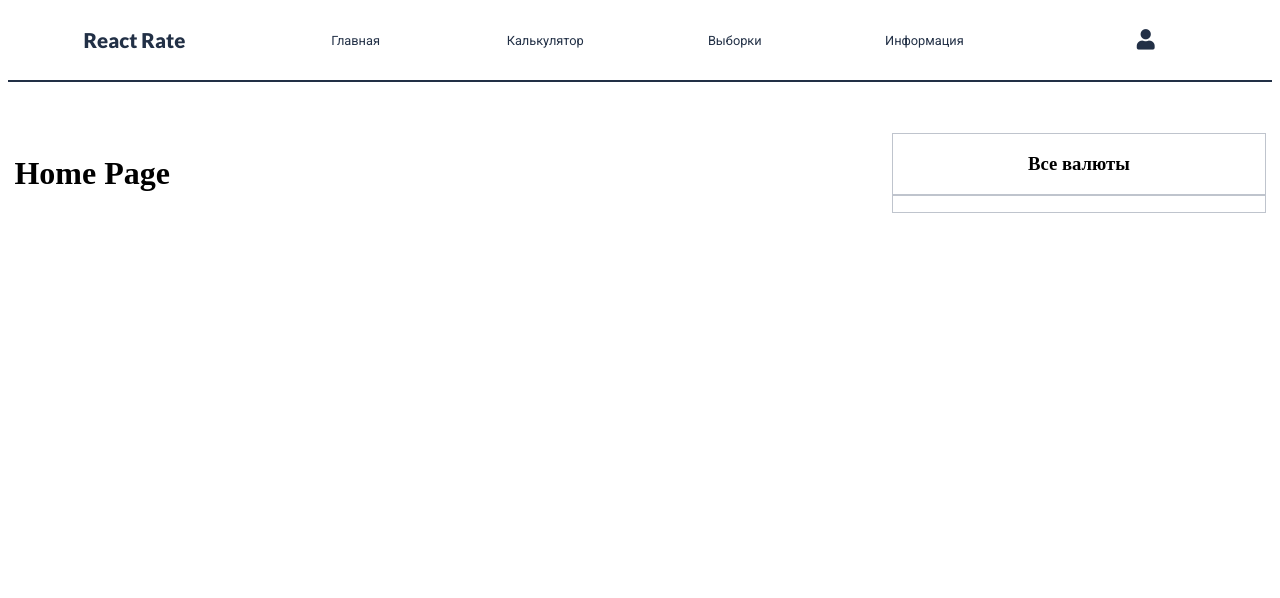
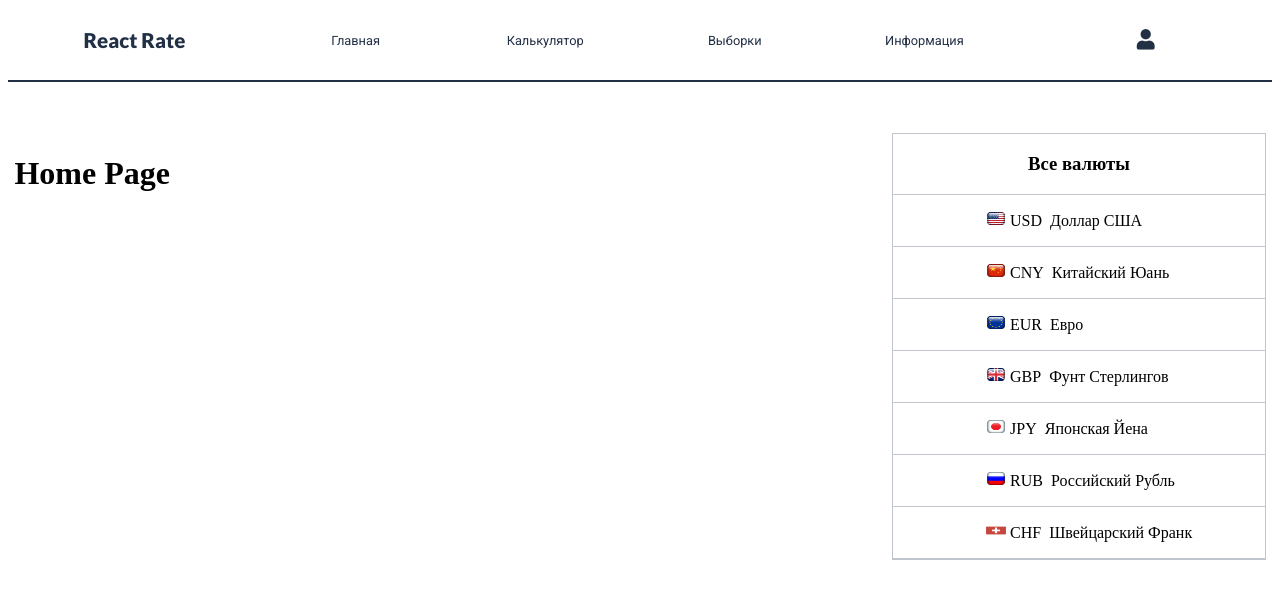
Before and after one commit to VitalyZibulski/React-Rate, a React (Create React App) app: page / in a window 1280 px wide. Shown: the top 598 px of the page. Built offline with nearby package versions, Linux system fonts and the light colour scheme.

Commit message:
add state, context

```diff
--- a/src/App.js
+++ b/src/App.js
@@ -1,16 +1,43 @@
 import React from 'react';
 import './App.scss';
 import Layout from "./components/layout/Layout";
+import CHF from './image/CHF.png';
+import CNY from './image/CNY.png';
+import EUR from './image/EUR.png';
+import GBP from './image/GBP.png';
+import JPY from './image/JPY.png';
+import RUB from './image/RUB.png';
+import USD from './image/USD.png';
+import {RateContext} from "./context/RateContext";
 
-class App extends React.Component{
+class App extends React.Component {
+  constructor(props) {
+    super(props);
+
+    this.state = {
+      base: 'USD',
+      rate: '',
+      date: '',
+      currency: {
+        USD: {name: 'Доллар США', flag: USD, course: '9999999'},
+        CNY: {name: 'Китайский Юань', flag: CNY, course: '9999999'},
+        EUR: {name: 'Евро', flag: EUR, course: '9999999'},
+        GBP: {name: 'Фунт Стерлингов', flag: GBP, course: '9999999'},
+        JPY: {name: 'Японская Йена', flag: JPY, course: '9999999'},
+        RUB: {name: 'Российский Рубль', flag: RUB, course: '9999999'},
+        CHF: {name: 'Швейцарский Франк', flag: CHF, course: '9999999'},
+      }
+    }
+  }
 
 
-
-  render(){
-    return (
-      <Layout />
-    )
-  }
+    render(){
+      return (
+        <RateContext.Provider value={{state: this.state}}>
+          <Layout/>
+        </RateContext.Provider>
+      )
+    }
 }
 
 export default App;
--- a/src/components/sidebar/Sidebar.js
+++ b/src/components/sidebar/Sidebar.js
@@ -1,7 +1,10 @@
-import React from 'react';
+import React, {useContext} from 'react';
 import './sidebar.scss';
+import {RateContext} from "../../context/RateContext";
 
 export const Sidebar = () => {
+  const {state} = useContext(RateContext);
+
   return (
     <div className="sidebar">
 
@@ -11,7 +14,19 @@ export const Sidebar = () => {
 
       <div className="sidebarContent">
         <ul>
-          <li></li>
+          {
+            Object.keys(state.currency).map((item, i) => {
+              return (
+                <li key={item}>
+                  <p>
+                    <span>
+                      <img src={state.currency[item].flag} alt={item}/>&nbsp;{item}
+                    </span>&nbsp; {state.currency[item].name}
+                  </p>
+                </li>
+              )
+          })
+          }
         </ul>
       </div>
     </div>
--- /dev/null
+++ b/src/context/RateContext.js
@@ -0,0 +1,3 @@
+import {createContext} from 'react';
+
+export const RateContext = createContext();
```
